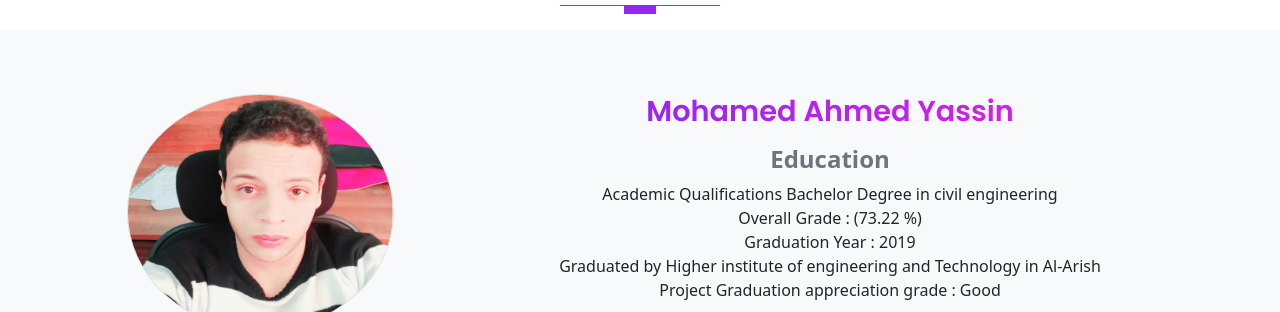
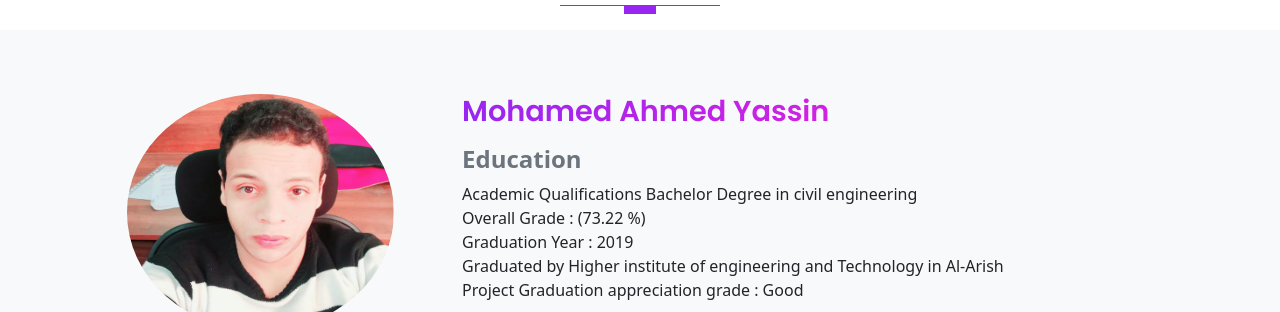
Before and after one commit to mrrobotegy/my-portfolio, a website: page index.html in a window 1280 px wide. Shown: the part 1015-1327 px from the top of the page. Drawn offline with nearby package versions, Linux system fonts and the light colour scheme; files that its build step writes are made by us from their sources.

Commit message:
Update index.html

```diff
--- a/index.html
+++ b/index.html
@@ -108,10 +108,10 @@
         <div class="row py-3" >
 
           <div class=" col-md-4  text-center">
-            <img src="images/campanies/aaa.png" class="img-fluid rounded-circle border h-75 w-75 mt-5"/>
+            <img src="images/campanies/aaa.png" class="img-fluid rounded-circle bordered h-75 w-75 mt-5"/>
           </div>
-          <div class=" col-md-8 text-center">
-            <h3 class="display-3--title mt-5 mb-3">Mohamed Ahmed Yassin</h3>
+          <div class=" col-md-8 ">
+            <h3 class="display-3--title mt-md-5 mb-3">Mohamed Ahmed Yassin</h3>
             <div>
               <h4 class="text-muted fw-bold">Education</h4>
               <p class="">
@@ -122,7 +122,7 @@
                 Graduated by Higher institute of engineering
                 and Technology in Al-Arish<br>
                 Project Graduation appreciation grade : Good</p>
-            <div class="col-lg-7 col-md-6">
+            <div class="col-lg-7 col-md-6 text-center">
               <a href="#"><i class="fab fa-facebook fs-1 mx-2"></i></a>
               <a href="#"><i class="fab fa-twitter fs-1 mx-2"></i></a>
               <a href="#"><i class="fab fa-github fs-1 mx-2"></i></a>
```
